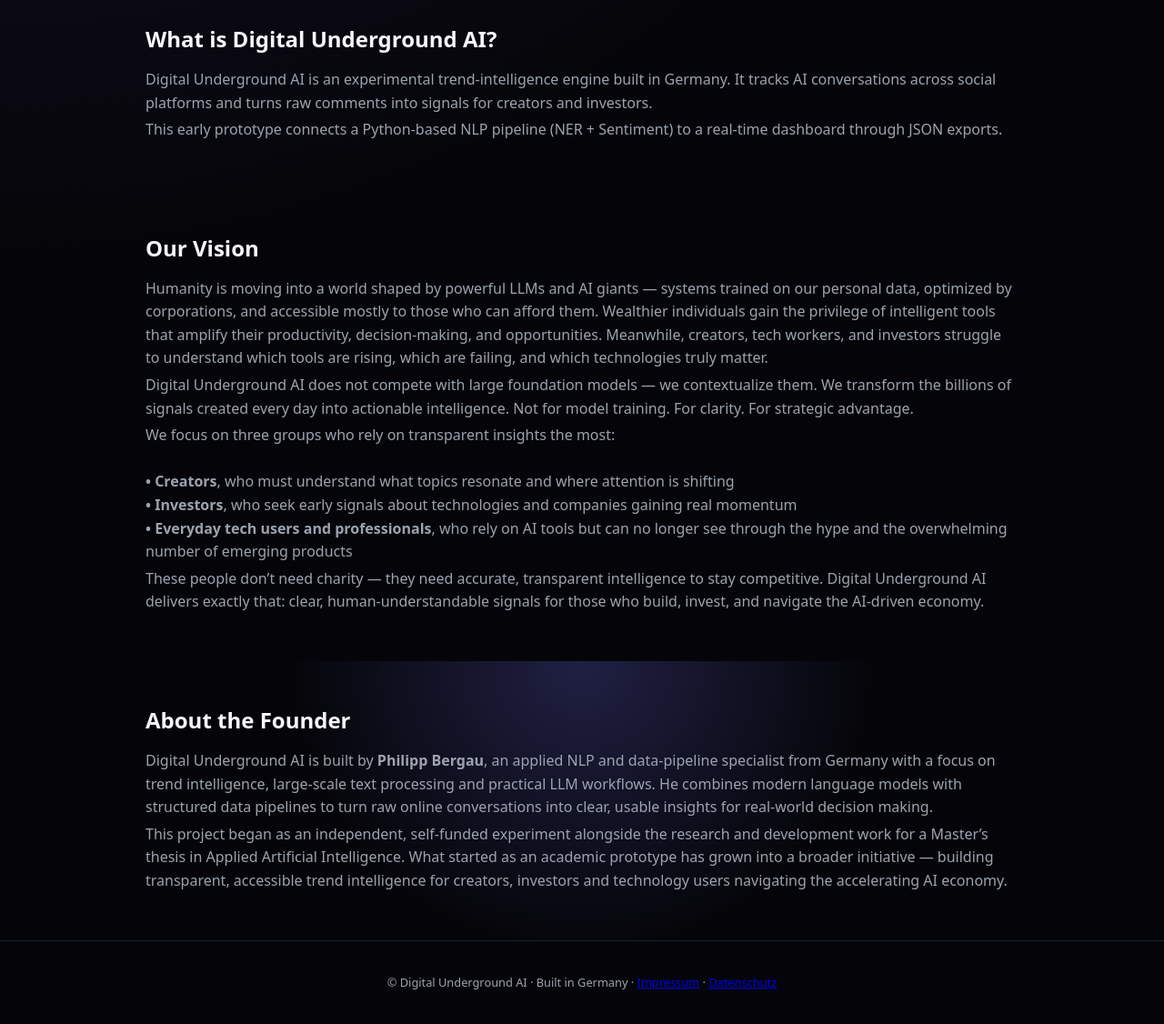
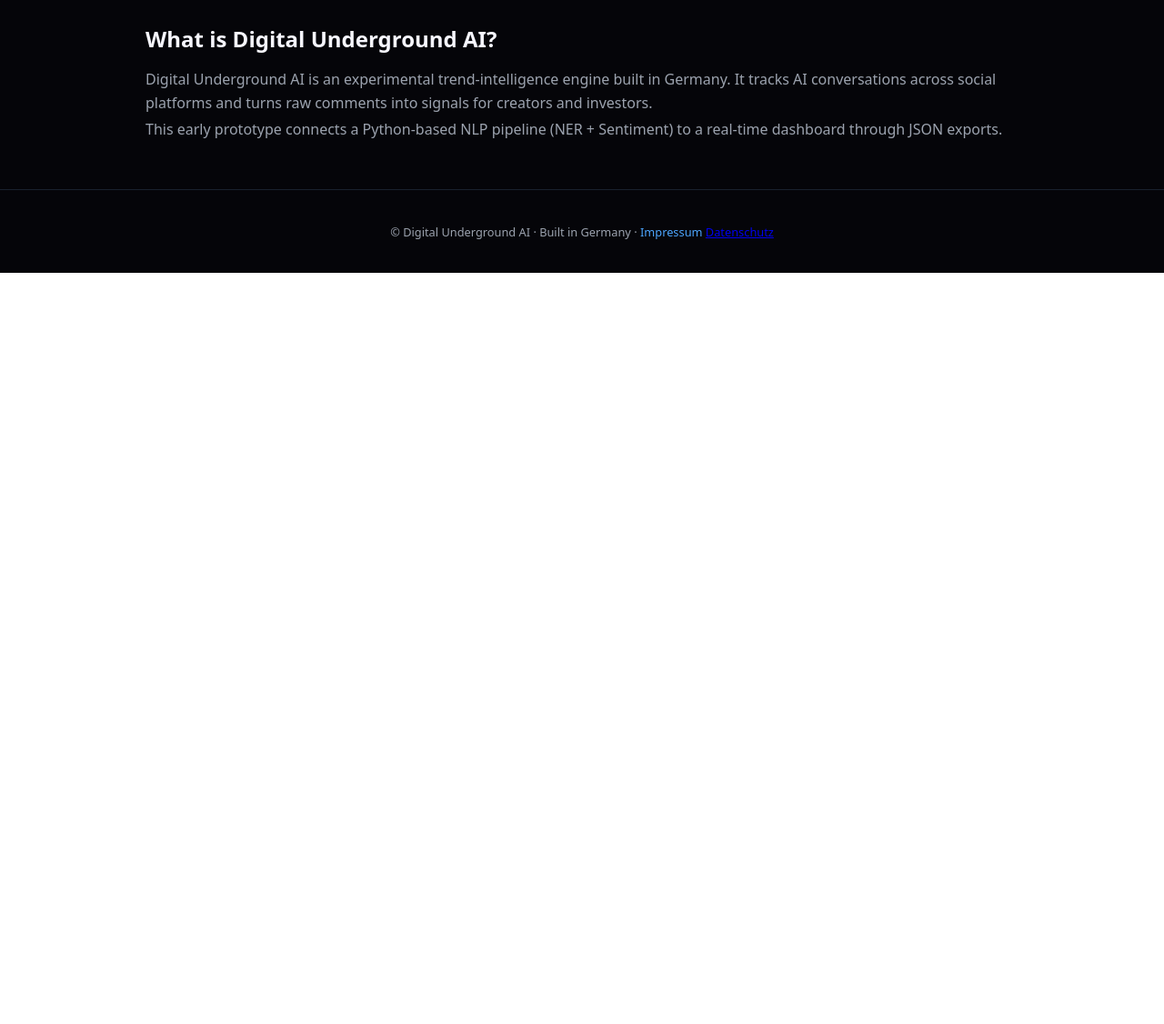
Before and after one commit to PBG-777/digitalunderground-site, a plain HTML site: page index.html in a window 1280 px wide. Shown: the part 920-2046 px from the top of the page at 91% size. After the commit the page ends 1220 px from the top, so only its background shows below. Drawn offline with Linux system fonts and the light colour scheme.

Commit message:
Änderungen vorgenommen

```diff
--- a/index.html
+++ b/index.html
@@ -1,6 +1,5 @@
 <!doctype html>
 <html lang="en">
-
   <head>
     <meta charset="utf-8" />
     <title>Digital Underground AI – Trend Intelligence</title>
@@ -76,72 +75,13 @@
           </p>
         </section>
 
-      <!-- ⭐ NEW: VISION SECTION ⭐ -->
-      <section id="vision" class="section">
-        <h2>Our Vision</h2>
-
-        <p class="section-text">
-          Humanity is moving into a world shaped by powerful LLMs and AI giants —
-          systems trained on our personal data, optimized by corporations, and accessible mostly to those who can afford
-          them.
-          Wealthier individuals gain the privilege of intelligent tools that amplify their productivity,
-          decision-making, and opportunities.
-          Meanwhile, creators, tech workers, and investors struggle to understand which tools are rising, which are
-          failing,
-          and which technologies truly matter.
-        </p>
-
-        <p class="section-text">
-          Digital Underground AI does not compete with large foundation models — we contextualize them.
-          We transform the billions of signals created every day into actionable intelligence.
-          Not for model training. For clarity. For strategic advantage.
-        </p>
-
-        <p class="section-text">
-          We focus on three groups who rely on transparent insights the most:
-          <br><br>
-          <strong>• Creators</strong>, who must understand what topics resonate and where attention is shifting<br>
-          <strong>• Investors</strong>, who seek early signals about technologies and companies gaining real
-          momentum<br>
-          <strong>• Everyday tech users and professionals</strong>, who rely on AI tools but can no longer see through
-          the hype
-          and the overwhelming number of emerging products
-        </p>
-
-        <p class="section-text">
-          These people don’t need charity — they need accurate, transparent intelligence to stay competitive.
-          Digital Underground AI delivers exactly that: clear, human-understandable signals for those who build, invest,
-          and navigate the AI-driven economy.
-        </p>
-      </section>
-
-      <!-- ⭐ UPDATED FOUNDER SECTION ⭐ -->
-      <section id="founder" class="section section-dark">
-        <h2>About the Founder</h2>
-        <p class="section-text">
-          Digital Underground AI is built by <strong>Philipp Bergau</strong>,
-          an applied NLP and data-pipeline specialist from Germany with a focus on
-          trend intelligence, large-scale text processing and practical LLM workflows.
-          He combines modern language models with structured data pipelines to turn
-          raw online conversations into clear, usable insights for real-world decision making.
-        </p>
-
-        <p class="section-text">
-          This project began as an independent, self-funded experiment alongside
-          the research and development work for a Master’s thesis in Applied Artificial Intelligence.
-          What started as an academic prototype has grown into a broader initiative —
-          building transparent, accessible trend intelligence for creators, investors
-          and technology users navigating the accelerating AI economy.
-        </p>
-      </section>
-
       </main>
 
       <footer class="footer">
         <p>
           © <span id="year"></span> Digital Underground AI · Built in Germany ·
-        <a href="impressum.html" class="footer-link">Impressum</a> ·
-        <a href="datenschutz.html" class="footer-link">Datenschutz</a>
+          <a href="impressum.html" style="color:#4da6ff; text-decoration:none;">Impressum</a>
+          <a href="datenschutz.html">Datenschutz</a>
         </p>
       </footer>
 
@@ -149,5 +89,4 @@
 
     <script src="./script.js"></script>
   </body>
-
 </html>
```
Lines whose indentation alone changed are shown as unchanged.
